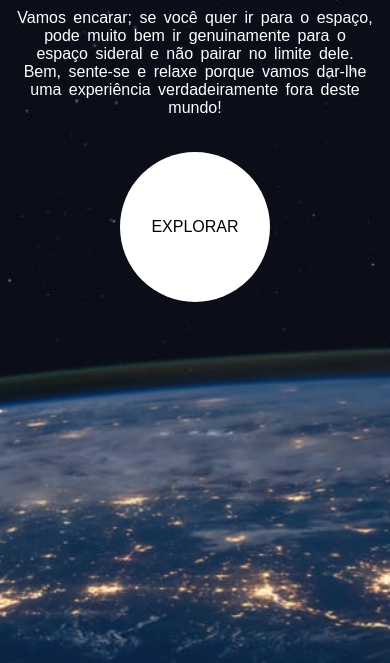
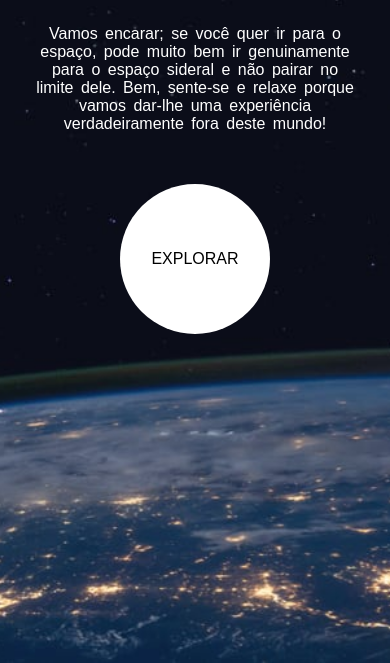
Before and after one commit to pablobidiaki/Turismo_Espacial, a plain HTML site: page index.html in a window 390 px wide. Shown: the part 201-864 px from the top of the page. Drawn offline with Linux system fonts and the light colour scheme; a web font is replaced by a local one.

Commit message:
finalizado tablet e mobile

```diff
--- a/styles/style.css
+++ b/styles/style.css
@@ -78,6 +78,10 @@ button a{
     color: #fff;
 }
 
+.textoCentral{
+    margin :8%;
+}
+
 .none{
     display:none;
 }
```
